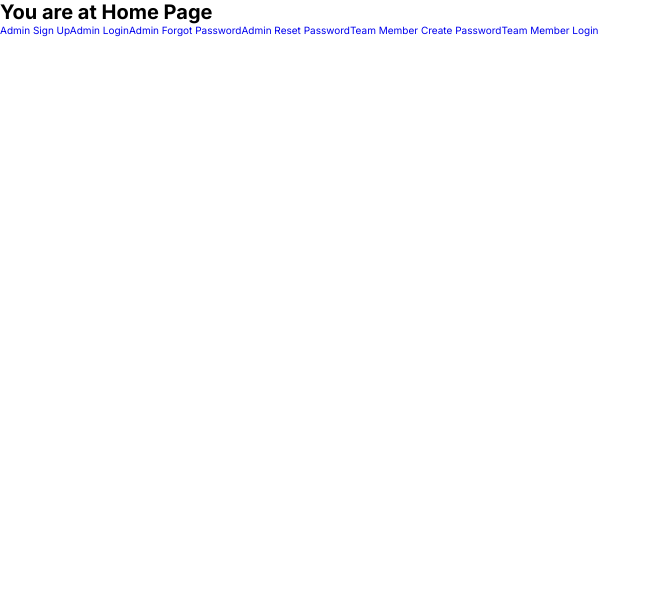
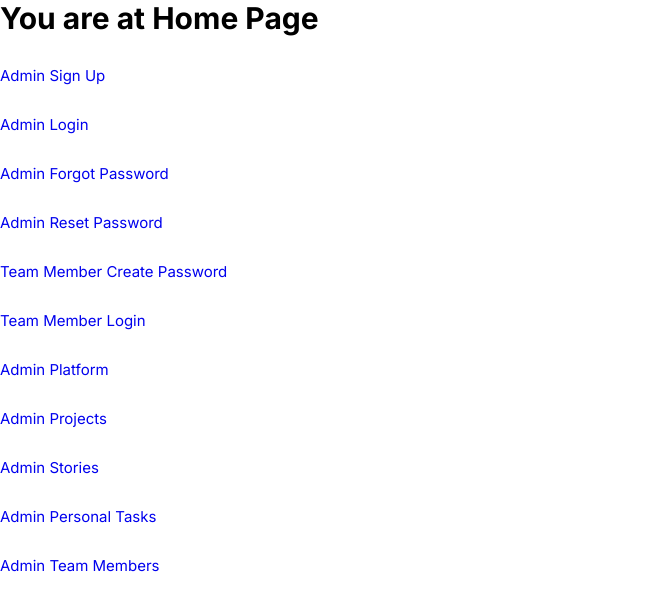
Before and after one commit to kulievtech/projectify-app-ui, a React (Create React App) app: page / in a window 1280 px wide. Shown: the top 610 px of the page, without its empty margins (0-661 px from the left). Built offline with nearby package versions, Linux system fonts and the light colour scheme.

Commit message:
test the pages of admin platform

```diff
--- a/src/App.tsx
+++ b/src/App.tsx
@@ -2,7 +2,14 @@ import { Link } from "react-router-dom";
 
 const App = () => {
     return (
-        <>
+        <div
+            style={{
+                display: "flex",
+                flexDirection: "column",
+                gap: "3rem",
+                fontSize: "1.5rem"
+            }}
+        >
             <h1>You are at Home Page</h1>
             <Link to="admin/sign-up">Admin Sign Up</Link>
             <Link to="admin/login">Admin Login</Link>
@@ -12,7 +19,12 @@ const App = () => {
                 Team Member Create Password
             </Link>
             <Link to="team-member/login">Team Member Login</Link>
-        </>
+            <Link to="admin/platform">Admin Platform</Link>
+            <Link to="admin/platform/projects">Admin Projects</Link>
+            <Link to="admin/platform/stories">Admin Stories</Link>
+            <Link to="admin/platform/personal-tasks">Admin Personal Tasks</Link>
+            <Link to="admin/platform/team-members">Admin Team Members</Link>
+        </div>
     );
 };
 export { App };
--- a/src/pages/admin-platform/Platform.tsx
+++ b/src/pages/admin-platform/AdminPlatform.tsx
@@ -46,7 +46,7 @@ const links = [
     }
 ];
 
-const Platform = () => {
+const AdminPlatform = () => {
     return (
         <AppLayout>
             <SideBar>
@@ -67,4 +67,4 @@ const Platform = () => {
     );
 };
 
-export { Platform as AdminPlatform };
+export { AdminPlatform };
--- a/src/pages/admin-platform/projects/Projects.tsx
+++ b/src/pages/admin-platform/projects/AdminProjects.tsx
@@ -26,7 +26,7 @@ const Buttons = styled.div`
     gap: var(--space-10);
 `;
 
-const Projects = () => {
+const AdminProjects = () => {
     const [projects, setProject] = useState<string[]>([]);
     const [showCreateProjectModal, setShowCreateProjectModal] =
         useState<boolean>(false);
@@ -85,4 +85,4 @@ const Projects = () => {
     );
 };
 
-export { Projects as AdminProjects };
+export { AdminProjects };
--- a/src/pages/index.ts
+++ b/src/pages/index.ts
@@ -5,5 +5,5 @@ export * from "./admin-auth/reset-password/AdminResetPassword";
 export * from "./team-member-auth/create-password/TeamMemberCreatePassword";
 export * from "./team-member-auth/login/TeamMemberLogin";
 
-export * from "./admin-platform/Platform";
-export * from "./admin-platform/projects/Projects";
+export * from "./admin-platform/AdminPlatform";
+export * from "./admin-platform/projects/AdminProjects";
--- a/src/router/index.tsx
+++ b/src/router/index.tsx
@@ -8,6 +8,8 @@ import {
     AdminLogin,
     AdminResetPassword,
     AdminSignUp,
+    AdminPlatform,
+    AdminProjects,
     TeamMemberCreatePassword,
     TeamMemberLogin
 } from "../pages";
@@ -35,6 +37,12 @@ export const router = createBrowserRouter(
                 path="/team-member/login"
                 element={<TeamMemberLogin />}
             ></Route>
+            <Route path="/admin/platform" element={<AdminPlatform />}>
+                <Route path="projects" element={<AdminProjects />} />
+                <Route path="stories" element={<h1>Admin Stories</h1>} />
+                <Route path="personal-tasks" element={<h1>Admin Tasks</h1>} />
+                <Route path="team-members" element={<h1>Admin Members</h1>} />
+            </Route>
         </>
     )
 );
```
